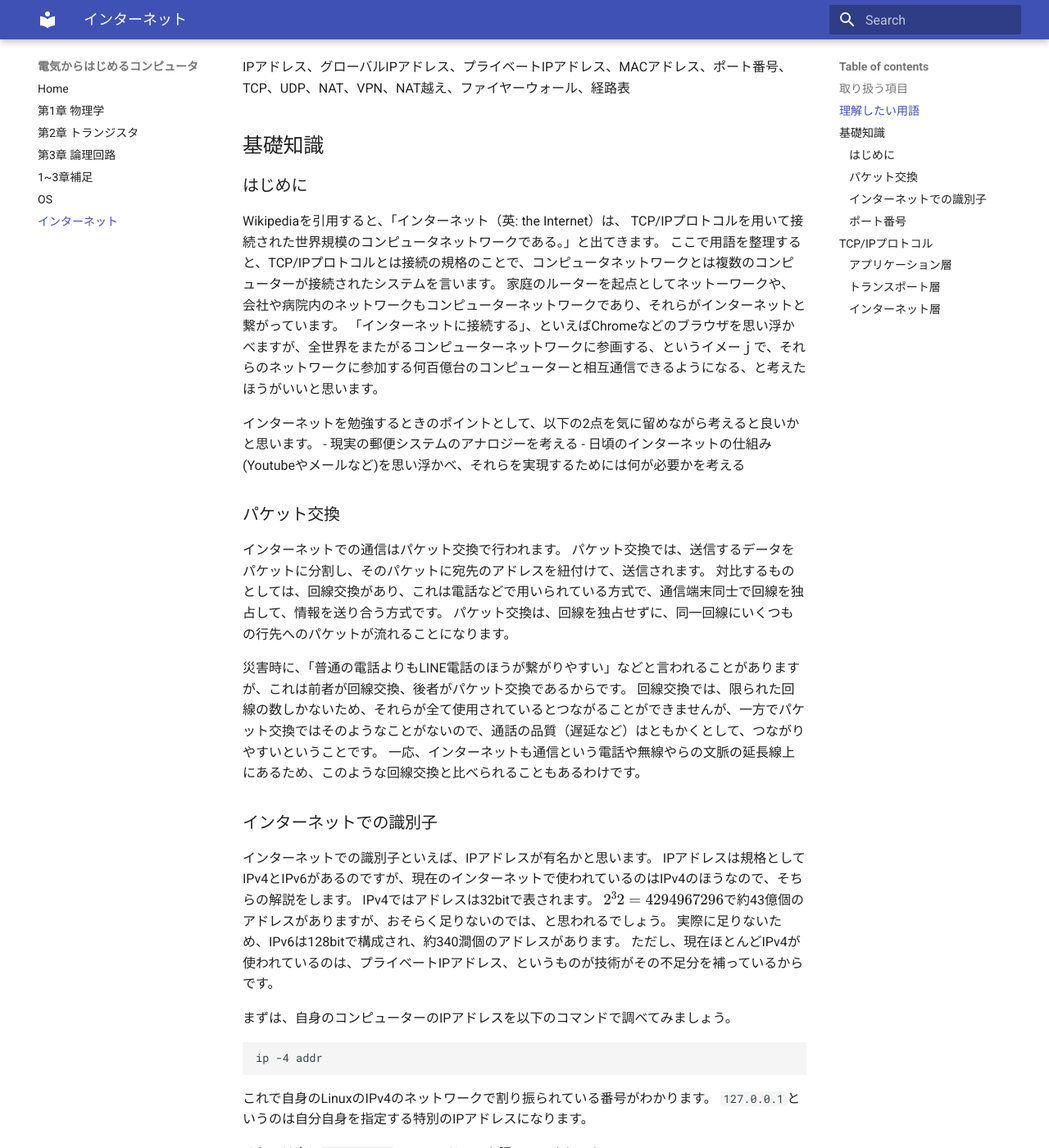
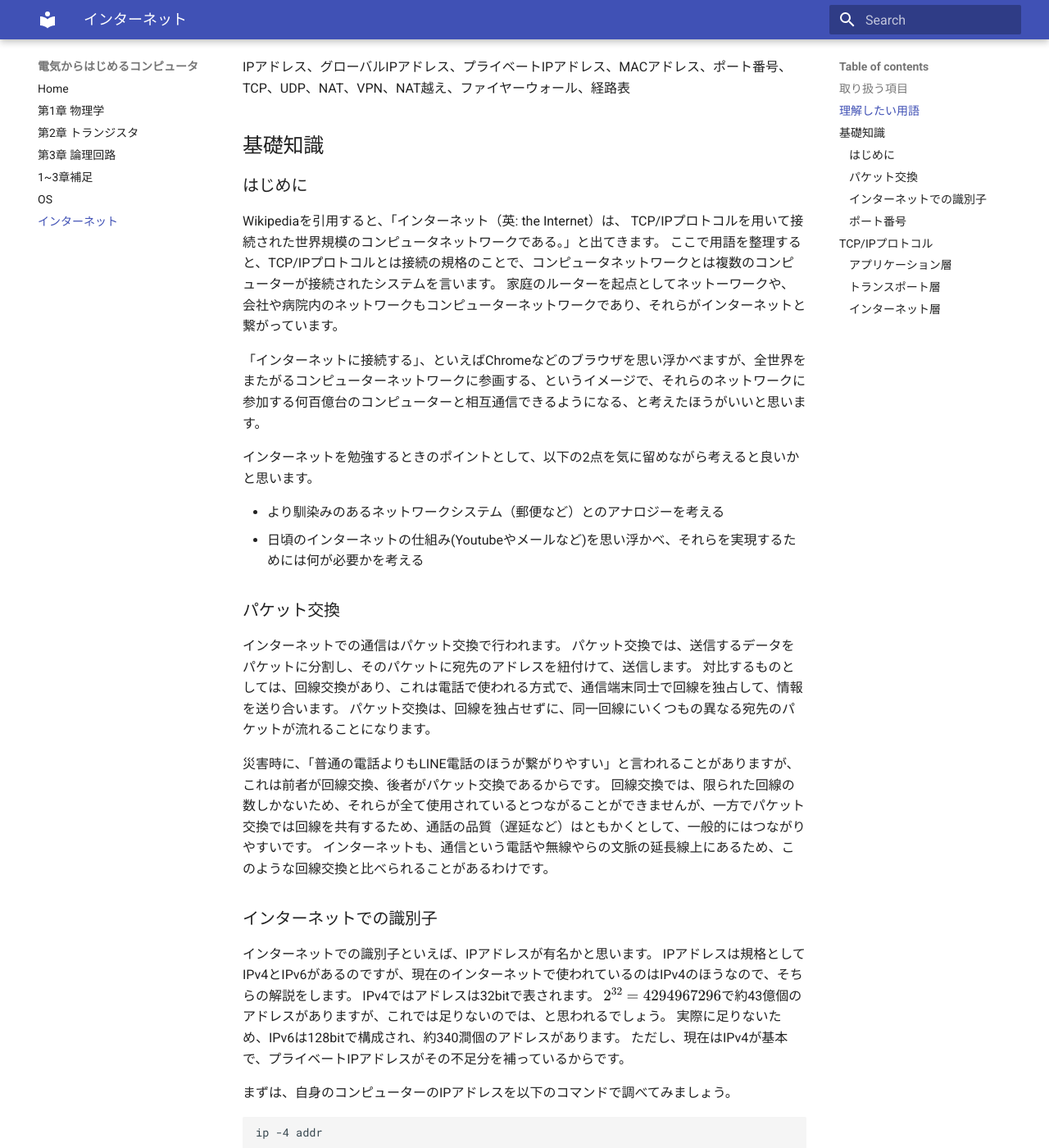
Before and after one commit to Naomath/HowComputerWorks, an MkDocs documentation site: the page built from docs/internet.md, in a window 1280 px wide and 1400 px high, scrolled down 379 px. Shown: the whole window at 82% size. Built offline with MkDocs 1.6.1 and Material for MkDocs 9.7.7, drawn with Linux system fonts in a browser that asks for light colours; some of the changed text lies outside the part shown.

Commit message:
fix typo

````diff
--- a/docs/internet.md
+++ b/docs/internet.md
@@ -12,29 +12,31 @@ IPアドレス、グローバルIPアドレス、プライベートIPアドレ
 Wikipediaを引用すると、「インターネット（英: the Internet）は、 TCP/IPプロトコルを用いて接続された世界規模のコンピュータネットワークである。」と出てきます。
 ここで用語を整理すると、TCP/IPプロトコルとは接続の規格のことで、コンピュータネットワークとは複数のコンピューターが接続されたシステムを言います。
 家庭のルーターを起点としてネットーワークや、会社や病院内のネットワークもコンピューターネットワークであり、それらがインターネットと繋がっています。
-「インターネットに接続する」、といえばChromeなどのブラウザを思い浮かべますが、全世界をまたがるコンピューターネットワークに参画する、というイメーｊで、それらのネットワークに参加する何百億台のコンピューターと相互通信できるようになる、と考えたほうがいいと思います。
+
+「インターネットに接続する」、といえばChromeなどのブラウザを思い浮かべますが、全世界をまたがるコンピューターネットワークに参画する、というイメージで、それらのネットワークに参加する何百億台のコンピューターと相互通信できるようになる、と考えたほうがいいと思います。
 
 インターネットを勉強するときのポイントとして、以下の2点を気に留めながら考えると良いかと思います。
-- 現実の郵便システムのアナロジーを考える
+
+- より馴染みのあるネットワークシステム（郵便など）とのアナロジーを考える
 - 日頃のインターネットの仕組み(Youtubeやメールなど)を思い浮かべ、それらを実現するためには何が必要かを考える
 
 ### パケット交換
 インターネットでの通信はパケット交換で行われます。
-パケット交換では、送信するデータをパケットに分割し、そのパケットに宛先のアドレスを紐付けて、送信されます。
-対比するものとしては、回線交換があり、これは電話などで用いられている方式で、通信端末同士で回線を独占して、情報を送り合う方式です。
-パケット交換は、回線を独占せずに、同一回線にいくつもの行先へのパケットが流れることになります。
+パケット交換では、送信するデータをパケットに分割し、そのパケットに宛先のアドレスを紐付けて、送信します。
+対比するものとしては、回線交換があり、これは電話で使われる方式で、通信端末同士で回線を独占して、情報を送り合います。
+パケット交換は、回線を独占せずに、同一回線にいくつもの異なる宛先のパケットが流れることになります。
 
-災害時に、「普通の電話よりもLINE電話のほうが繋がりやすい」などと言われることがありますが、これは前者が回線交換、後者がパケット交換であるからです。
-回線交換では、限られた回線の数しかないため、それらが全て使用されているとつながることができませんが、一方でパケット交換ではそのようなことがないので、通話の品質（遅延など）はともかくとして、つながりやすいということです。
-一応、インターネットも通信という電話や無線やらの文脈の延長線上にあるため、このような回線交換と比べられることもあるわけです。
+災害時に、「普通の電話よりもLINE電話のほうが繋がりやすい」と言われることがありますが、これは前者が回線交換、後者がパケット交換であるからです。
+回線交換では、限られた回線の数しかないため、それらが全て使用されているとつながることができませんが、一方でパケット交換では回線を共有するため、通話の品質（遅延など）はともかくとして、一般的にはつながりやすいです。
+インターネットも、通信という電話や無線やらの文脈の延長線上にあるため、このような回線交換と比べられることがあるわけです。
 
 ### インターネットでの識別子
 インターネットでの識別子といえば、IPアドレスが有名かと思います。
 IPアドレスは規格としてIPv4とIPv6があるのですが、現在のインターネットで使われているのはIPv4のほうなので、そちらの解説をします。
 IPv4ではアドレスは32bitで表されます。
-$2^32=4294967296$で約43億個のアドレスがありますが、おそらく足りないのでは、と思われるでしょう。
+$2^{32}=4294967296$で約43億個のアドレスがありますが、これでは足りないのでは、と思われるでしょう。
 実際に足りないため、IPv6は128bitで構成され、約340澗個のアドレスがあります。
-ただし、現在ほとんどIPv4が使われているのは、プライベートIPアドレス、というものが技術がその不足分を補っているからです。
+ただし、現在はIPv4が基本で、プライベートIPアドレスがその不足分を補っているからです。
 
 まずは、自身のコンピューターのIPアドレスを以下のコマンドで調べてみましょう。
 ```bash
@@ -49,15 +51,15 @@ nslookup google.com
 ```
 
 グローバルIPアドレスは限られており、一意に定める必要があるので、適切に割り当てる必要があります。
-全世界で管理している団体がIANAという団体であり、アジアの管理団体APNICがアジア地域の管轄をIANAから依頼され、JPNICが日本での管轄をAPNICから依頼されているという形式になっています。
-JPNICはアドレスを割り当てるわけですが、アドレス一つ一つを割り当てるというよりは、どこからどこまでのアドレス範囲、アドレス空間を割り当てるといいます。
+全世界で管理している団体がIANAであり、アジアの管轄をIANAから依頼されているのがAPNICで、JPNICが日本での管轄をAPNICから依頼されているという形式になっています。
+JPNICはアドレスを割り当てるわけですが、アドレス一つ一つを割り当てるというよりは、どこからどこまでのアドレス範囲、アドレス空間を割り当てます。
 [このサイト](https://ipv4.fetus.jp/jp?_lang=ja-JP)から日本に割り当てられているアドレス空間を確認できます。
 余談ですが、パケットにはどのIPアドレスから来たかの送信元アドレスがついているので、送信元アドレスと上記のようなサイトを照らし合わせれば、どこからその通信がやってきたのか（例えば、サイバー攻撃もパケットなのでどこからきたかを分析するのは大事）がわかります。
 
 例えば、``1.0.16.0/20``がJPNICには割り振られていますが、この意味はIPアドレスが``1.0.16.0``~``1.0.31.255``の範囲で使えるということです。
 ``1.0.16.0/20``を32bitで表すと、``00000001 00000000 00010000 00000000``になりますが、これの上位20bit分は指定で、残りの``32-20=12``bit分は自由に使えるよ、ということです。
-ですので、自由に変えられるビットを``X``で表すと、``00000001 00000000 0001XXXX XXXXXXXX``というように表すことができます。
-JPNICはさらにこのアドレス空間をたとえば、``1.0.20.0/23``=``00000001 00000000 0001010X XXXXXXXX``というように分けて配っています。
+ですので、自由に変えられるビットを``X``で表すと、``00000001 00000000 0001XXXX XXXXXXXX``です。
+JPNICはさらにこのアドレス空間をたとえば、``1.0.20.0/23``=``00000001 00000000 0001010X XXXXXXXX``というように分けて配ります。
 
 また、以下の三つのアドレス空間はプライベートアドレス空間として、グローバルIP番号としては割り振られません。
 内部的なコンピューターネットワークを構築する際には、これらの空間を用いることで十分です。
@@ -72,16 +74,16 @@ JPNICはさらにこのアドレス空間をたとえば、``1.0.20.0/23``=``000
 一つの疑問として、プライベートIPアドレスを持つPCからウェイブサイトにアクセスするときに、そのサイトのWebサーバーはグローバルIPアドレスを持っているだろうから、PC→Webサーバーへとパケットは送ることができても、その逆はできないのでは？、というものがあるかもしれません。
 これは後述するNATという技術を使うことで解決できます。
 
-さて、このIPアドレスの重要な性質として階層性というものがあります。
+さて、このIPアドレスには**階層性**という重要な性質があります。
 ``10.0.0.0/8``を東京大学ネットワークのアドレス空間として、駒場キャンパス一号館102号室のWiFiに接続される機器へのアドレスの割り振りを考えます。
-例えば、以下のようにアドレス空間を分割していくことが考えられます。
+例えば、以下のようにアドレス空間を分割していきます。
 
 <figure>
   <img src="/HowComputerWorks/images/network_split.png" width="800">
   <figcaption>仮想の大学ネットワーク</figcaption>
 </figure>
 
-この図の見方としては、徐々にアドレス空間を上位のbitを埋めることで絞っていき、最終的に102号室では、上位21bitは固定で、下位``32-21=11``bitを自由に割り振る、ということになっています。
+この図の見方としては、徐々にアドレス空間を上位のbitを埋めることで絞っていき、最終的に102号室では、上位21bitは固定で、下位``32-21=11``bitを自由に割り振ります。
 
 ### ポート番号
 ポート番号とは、ネットワーク通信で、同じIPアドレス内でどのアプリケーションやサービスと通信するのかを識別する番号で、0から65535までの範囲に存在します。
@@ -245,7 +246,7 @@ TCPではコネクションの確立のために、初めに3way-handshakeが行
 Wiresharkとは、インストールしているPCに流れてくるパケットを解析するソフトウェアです。
 正確には、パケットではなくて、フレームごとに表示しますが、よく「パケットキャプチャ」と言います。
 
-Wiresharkのフィルタリングのバーに``tcp.port == 80``といれて、TCPでポート80番との通信だけをフィルタリングします。
+Wiresharkのフィルタリングのバーに``tcp.port == 80``と入力して、TCPでポート80番との通信だけを表示します。
 キャプチャを開始している状態で、以下のコマンドを実行してください。
 ```bash
 curl -v --http1.1 http://example.com
@@ -309,6 +310,7 @@ WiFiに接続するときのルーターもこのルーターなのですが、L
 例えば、``10.0.0.1``のルーターの経路表は以下のようになります。
 
 | ネットワーク | 次のルーター |
+| ---------- | ---------- |
 | 10.2.0.0/16 | 10.2.0.1 |
 | 10.64.0.0/10 | 10.64.0.1 |
 
````
Also changed, not shown: other parts of docs/internet.md (+1 -2 lines).
